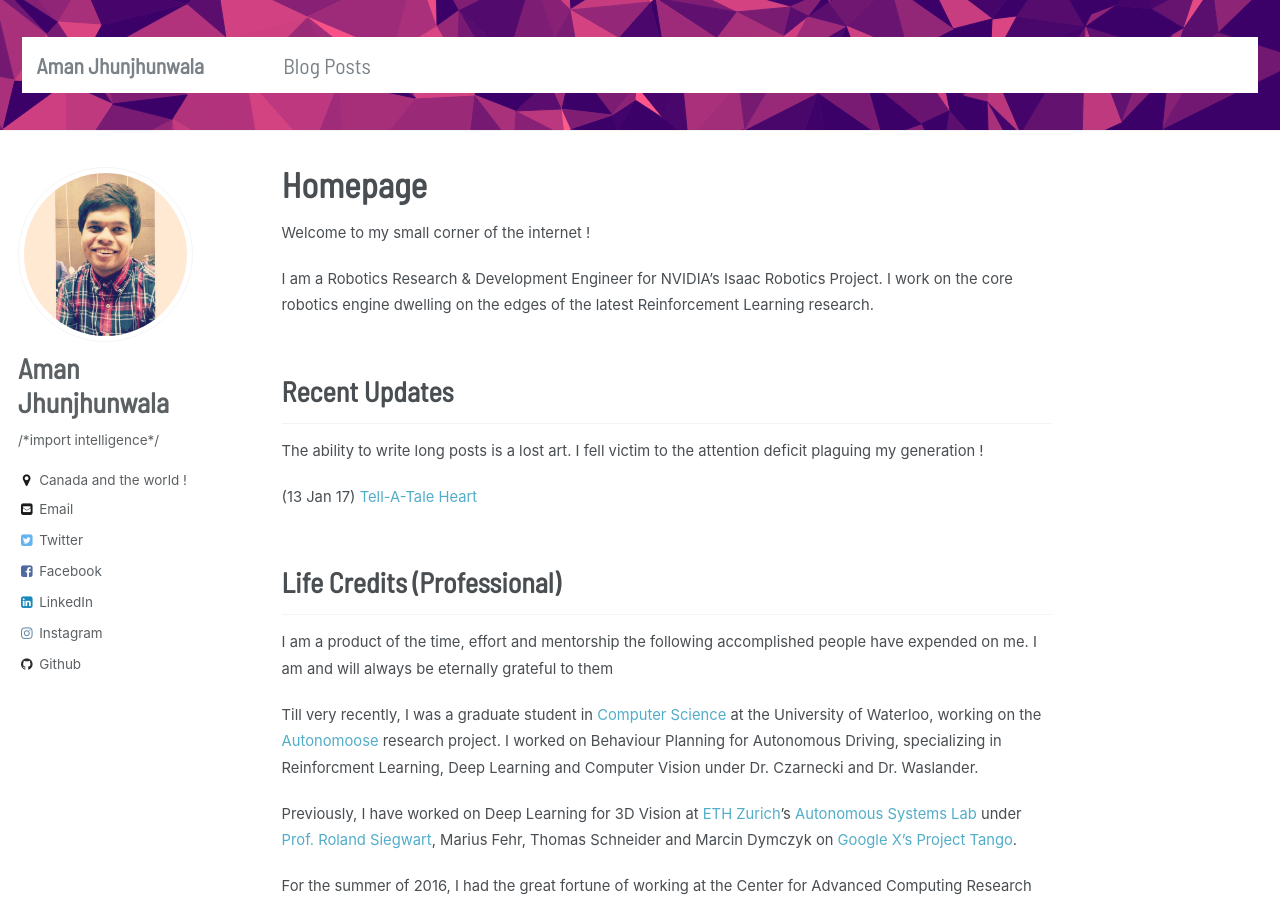
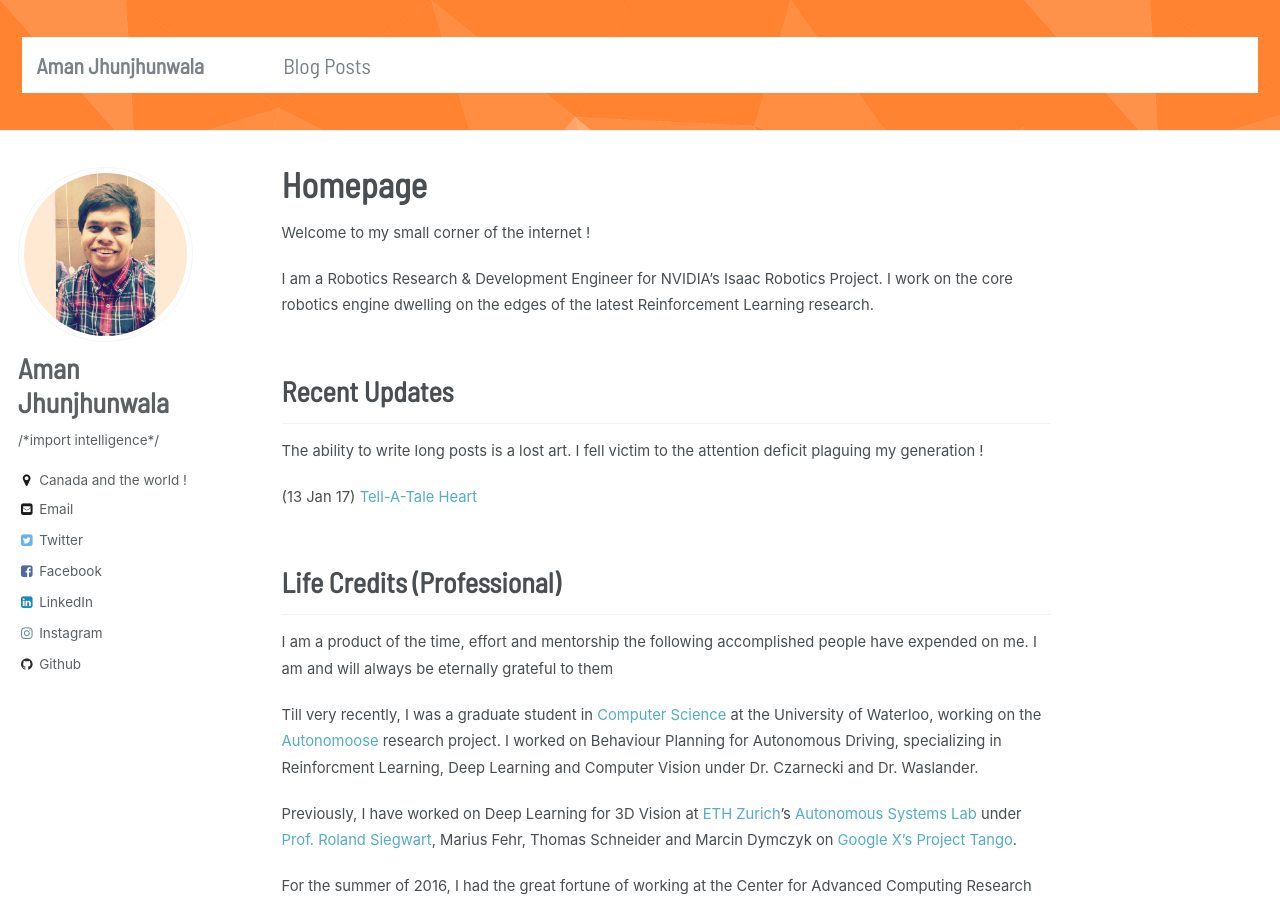
Before and after one commit to amanjhunjhunwala/amanjhunjhunwala.github.io, a Jekyll site: the page built from _pages/about.md, in a window 1280 px wide and 900 px high. Built offline with Jekyll 4.4.1, drawn with Linux system fonts in a browser that asks for light colours; some web fonts are replaced.

Commit message:
Update masthead.html

```diff
--- a/_includes/masthead.html
+++ b/_includes/masthead.html
@@ -1,6 +1,6 @@
 {% include base_path %}
 
-<div class="masthead" style="font-size: 120%;background: url('https://amanjhunjhunwala.github.io/files/andreasbg.png') repeat;">
+<div class="masthead" style="font-size: 120%;background: url('https://amanjhunjhunwala.github.io/files/new_bg.png') repeat;">
   <div class="masthead__inner-wrap">
     <div class="masthead__menu">
       <nav id="site-nav" class="greedy-nav">
```
